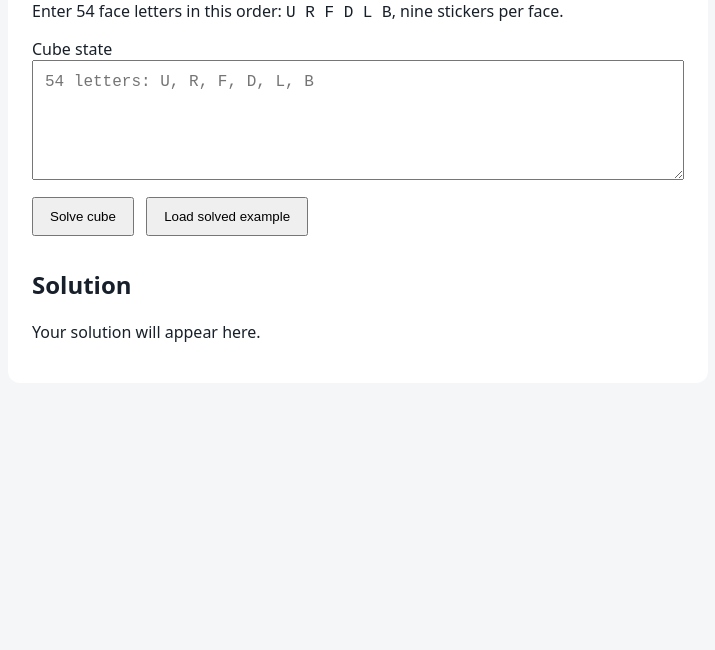
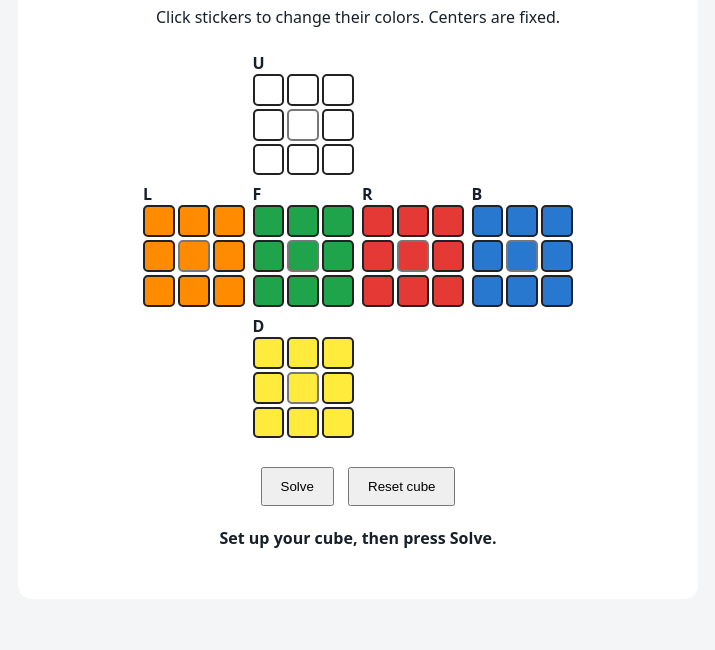
Before and after one commit to timelord919/rubikscubesolver, a website: page public/index.html in a window 1280 px wide. Shown: the part 150-800 px from the top of the page, without its empty margins (282-997 px from the left). Drawn offline with Linux system fonts and the light colour scheme.

Commit message:
Update index.html

```diff
--- a/public/index.html
+++ b/public/index.html
@@ -7,89 +7,170 @@
   <style>
     body {
       font: 16px system-ui, sans-serif;
-      max-width: 700px;
-      margin: 40px auto;
-      padding: 0 16px;
-      background: #f4f6f8;
+      max-width: 680px;
+      margin: 30px auto;
+      padding: 16px;
+      background: #f3f5f7;
       color: #17202a;
     }
+
     main {
       background: white;
       padding: 24px;
-      border-radius: 12px;
+      border-radius: 14px;
+      text-align: center;
     }
-    textarea {
-      box-sizing: border-box;
-      width: 100%;
-      min-height: 120px;
-      padding: 12px;
-      font: 16px monospace;
+
+    .cube {
+      display: grid;
+      grid-template-columns: repeat(4, 1fr);
+      gap: 8px;
+      max-width: 430px;
+      margin: 24px auto;
     }
-    button {
-      margin: 12px 8px 12px 0;
-      padding: 10px 16px;
+
+    .face {
+      display: grid;
+      grid-template-columns: repeat(3, 1fr);
+      gap: 3px;
+      position: relative;
+      padding-top: 22px;
+    }
+
+    .face::before {
+      content: attr(data-face);
+      position: absolute;
+      top: 0;
+      left: 0;
+      font-weight: bold;
+    }
+
+    .U { grid-column: 2; grid-row: 1; }
+    .L { grid-column: 1; grid-row: 2; }
+    .F { grid-column: 2; grid-row: 2; }
+    .R { grid-column: 3; grid-row: 2; }
+    .B { grid-column: 4; grid-row: 2; }
+    .D { grid-column: 2; grid-row: 3; }
+
+    .sticker {
+      aspect-ratio: 1;
+      border: 2px solid #222;
+      border-radius: 5px;
+      cursor: pointer;
+      min-width: 0;
+    }
+
+    .sticker:disabled {
+      cursor: default;
+      border-color: #777;
+    }
+
+    button.action {
+      padding: 10px 18px;
+      margin: 5px;
       cursor: pointer;
     }
+
     #result {
-      white-space: pre-wrap;
+      min-height: 2em;
       overflow-wrap: anywhere;
+      font-weight: bold;
     }
   </style>
 </head>
 <body>
   <main>
     <h1>Rubik’s Cube Solver</h1>
-    <p>
-      Enter 54 face letters in this order:
-      <code>U R F D L B</code>, nine stickers per face.
-    </p>
+    <p>Click stickers to change their colors. Centers are fixed.</p>
 
-    <label for="facelets">Cube state</label>
-    <textarea id="facelets" placeholder="54 letters: U, R, F, D, L, B"></textarea>
+    <div id="cube" class="cube"></div>
 
-    <br>
-    <button id="solve">Solve cube</button>
-    <button id="example" type="button">Load solved example</button>
+    <button class="action" id="solve">Solve</button>
+    <button class="action" id="reset">Reset cube</button>
 
-    <h2>Solution</h2>
-    <p id="result">Your solution will appear here.</p>
+    <p id="result">Set up your cube, then press Solve.</p>
   </main>
 
   <script>
-    const input = document.getElementById("facelets");
-    const result = document.getElementById("result");
+    const faces = ["U", "R", "F", "D", "L", "B"];
+    const displayOrder = ["U", "L", "F", "R", "B", "D"];
+    const colors = {
+      U: "#ffffff",
+      R: "#e53935",
+      F: "#20a44b",
+      D: "#ffeb3b",
+      L: "#ff8c00",
+      B: "#2878d0"
+    };
 
-    document.getElementById("example").addEventListener("click", () => {
-      input.value =
-        "UUUUUUUUU" +
-        "RRRRRRRRR" +
-        "FFFFFFFFF" +
-        "DDDDDDDDD" +
-        "LLLLLLLLL" +
-        "BBBBBBBBB";
-    });
+    let cube;
+
+    function resetCube() {
+      cube = Object.fromEntries(
+        faces.map(face => [face, Array(9).fill(face)])
+      );
+      drawCube();
+      document.getElementById("result").textContent =
+        "Set up your cube, then press Solve.";
+    }
+
+    function drawCube() {
+      const container = document.getElementById("cube");
+      container.replaceChildren();
+
+      for (const face of displayOrder) {
+        const faceElement = document.createElement("div");
+        faceElement.className = `face ${face}`;
+        faceElement.dataset.face = face;
+
+        cube[face].forEach((colorFace, index) => {
+          const sticker = document.createElement("button");
+          sticker.className = "sticker";
+          sticker.style.backgroundColor = colors[colorFace];
+          sticker.setAttribute("aria-label", `${face} sticker ${index + 1}`);
+
+          if (index === 4) {
+            sticker.disabled = true;
+          } else {
+            sticker.addEventListener("click", () => {
+              const current = faces.indexOf(cube[face][index]);
+              cube[face][index] = faces[(current + 1) % faces.length];
+              drawCube();
+            });
+          }
+
+          faceElement.appendChild(sticker);
+        });
+
+        container.appendChild(faceElement);
+      }
+    }
+
+    document.getElementById("reset").addEventListener("click", resetCube);
 
     document.getElementById("solve").addEventListener("click", async () => {
+      const result = document.getElementById("result");
       result.textContent = "Solving…";
+
+      const facelets = faces.map(face => cube[face].join("")).join("");
 
       try {
         const response = await fetch("/solve", {
           method: "POST",
           headers: { "Content-Type": "application/json" },
-          body: JSON.stringify({ facelets: input.value })
+          body: JSON.stringify({ facelets })
         });
 
         const data = await response.json();
+        if (!response.ok) throw new Error(data.error || "Could not solve cube.");
 
-        if (!response.ok) {
-          throw new Error(data.error || "Could not solve this cube.");
-        }
-
-        result.textContent = data.solution;
+        result.textContent = `Solution: ${data.solution}`;
       } catch (error) {
         result.textContent = `Error: ${error.message}`;
       }
     });
+
+    resetCube();
   </script>
 </body>
 </html>
```
